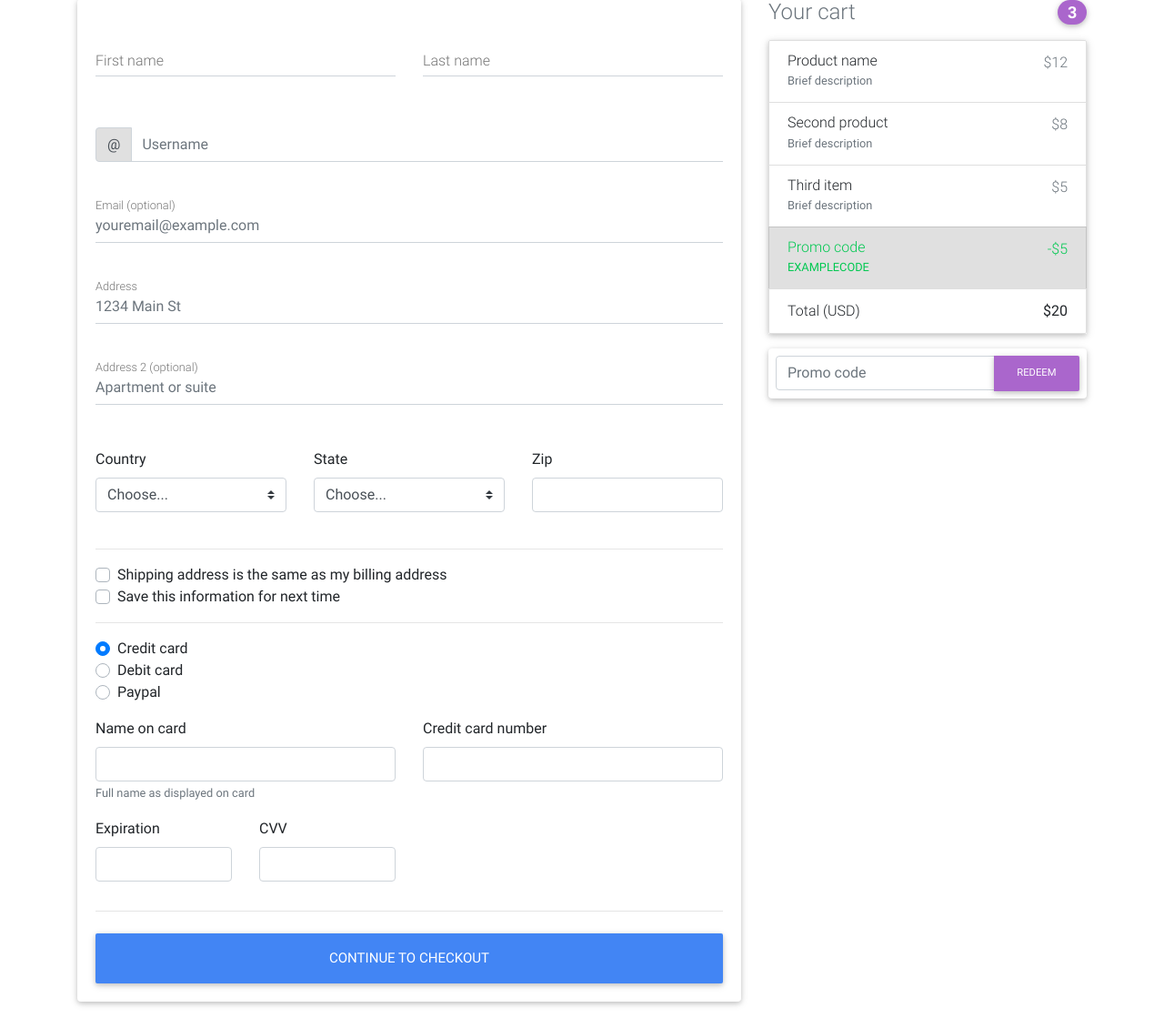
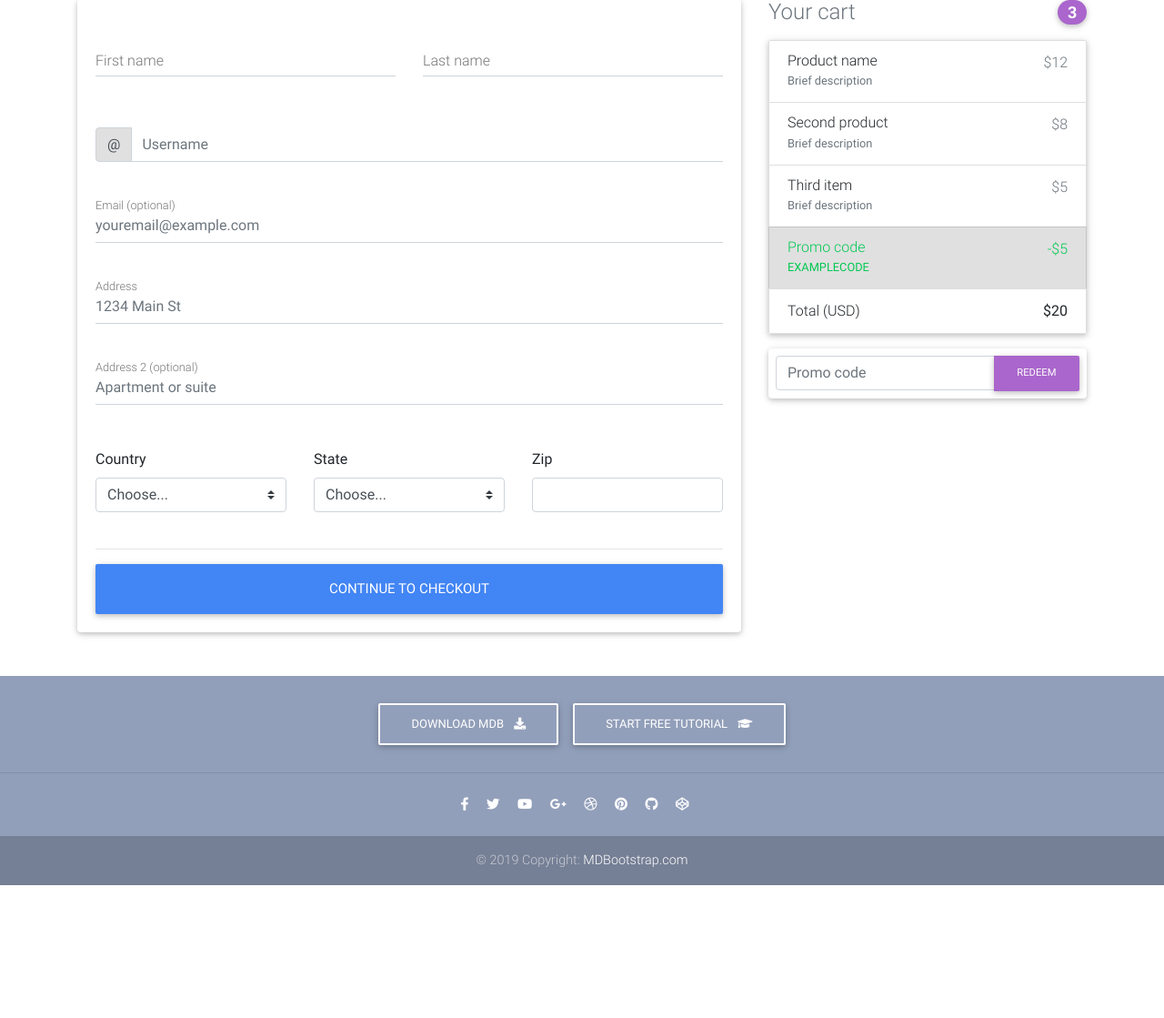
Before and after one commit to alexsonnysar/uh-se-ecommerce-app, a Django app: page /checkout/ in a window 1280 px wide. Shown: the part 207-1326 px from the top of the page at 91% size. After the commit the page ends 1180 px from the top, so only its background shows below. Run offline with Django 3.2, Linux system fonts and the light colour scheme; some libraries are stand-ins or nearby versions.

Commit message:
update form

```diff
--- a/templates/checkout-page.html
+++ b/templates/checkout-page.html
@@ -18,7 +18,7 @@
           <div class="card">
 
             <!--Card content-->
-            <form class="card-body">
+            <form method="POST" class="card-body">
 
               <!--Grid row-->
               <div class="row">
@@ -101,6 +101,7 @@
                   <select class="custom-select d-block w-100" id="state" required>
                     <option value="">Choose...</option>
                     <option>California</option>
+                    <option>Texas</option>
                   </select>
                   <div class="invalid-feedback">
                     Please provide a valid state.
@@ -125,7 +126,7 @@
               <!--Grid row-->
 
               <hr>
-
+              <!--
               <div class="custom-control custom-checkbox">
                 <input type="checkbox" class="custom-control-input" id="same-address">
                 <label class="custom-control-label" for="same-address">Shipping address is the same as my billing address</label>
@@ -185,6 +186,7 @@
                 </div>
               </div>
               <hr class="mb-4">
+              -->
               <button class="btn btn-primary btn-lg btn-block" type="submit">Continue to checkout</button>
 
             </form>
```
